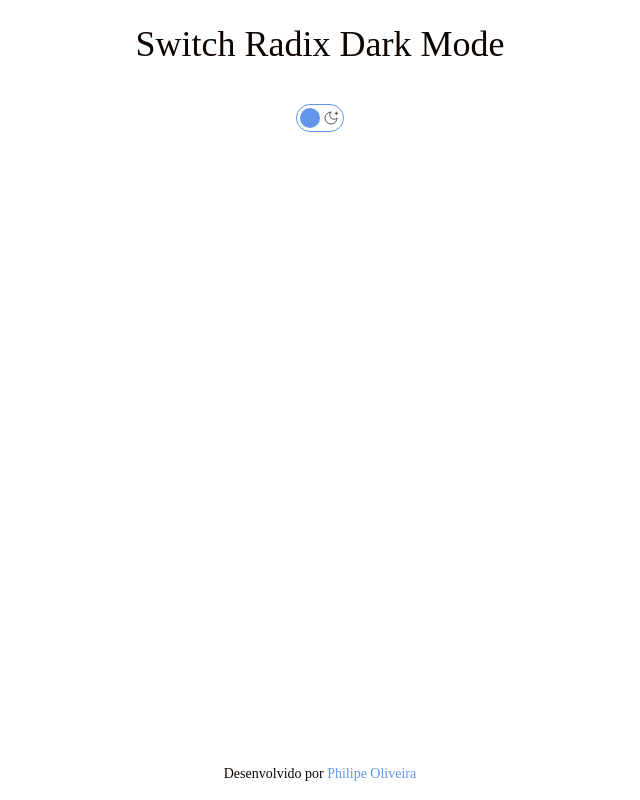
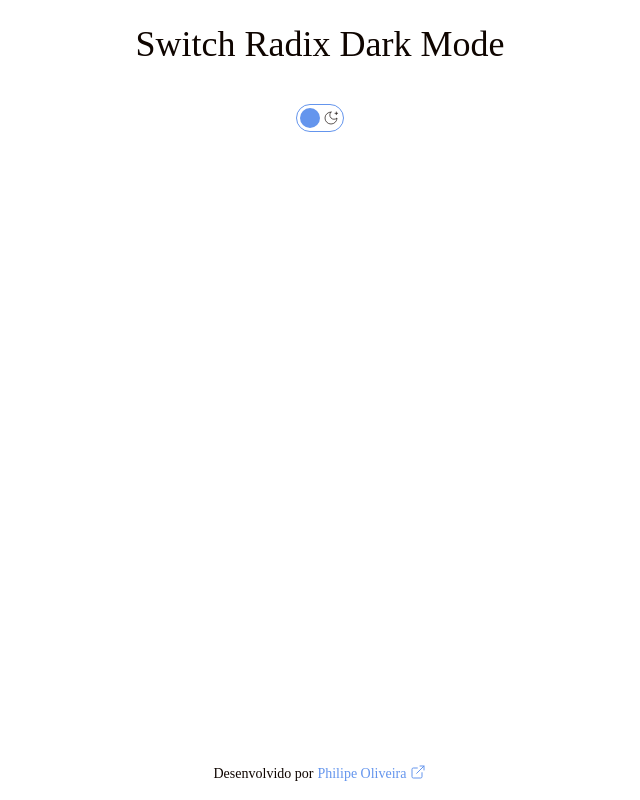
Before and after one commit to philipeoliveira/react-tailwind-radix-dark-mode, a React (Vite) app: page / in a window 1280 px wide. Shown: the whole page, without its empty margins (320-960 px from the left). Built offline with nearby package versions, Linux system fonts and the light colour scheme; a web font is replaced by a local one.

Commit message:
Add icon to footer

```diff
--- a/src/App.jsx
+++ b/src/App.jsx
@@ -1,4 +1,5 @@
 import { ThemeToggle } from './components/ThemeToggle';
+import { ExternalLink } from 'lucide-react';
 
 export default function App() {
    return (
@@ -11,14 +12,16 @@
          </main>
 
          <footer>
-            <p className='light-text dark:dark-text text-sm p-4'>
+            <p className='flex gap-1 light-text dark:dark-text text-sm p-4'>
                Desenvolvido por{' '}
                <a
                   href='https://github.com/philipeoliveira'
                   title='Abrir em nova aba o GitHub do autor Philipe Oliveira'
                   target='_blank'
+                  className='flex gap-1'
                >
                   Philipe Oliveira
+                  <ExternalLink strokeWidth={1.5} size={16} />
                </a>
             </p>
          </footer>
```
